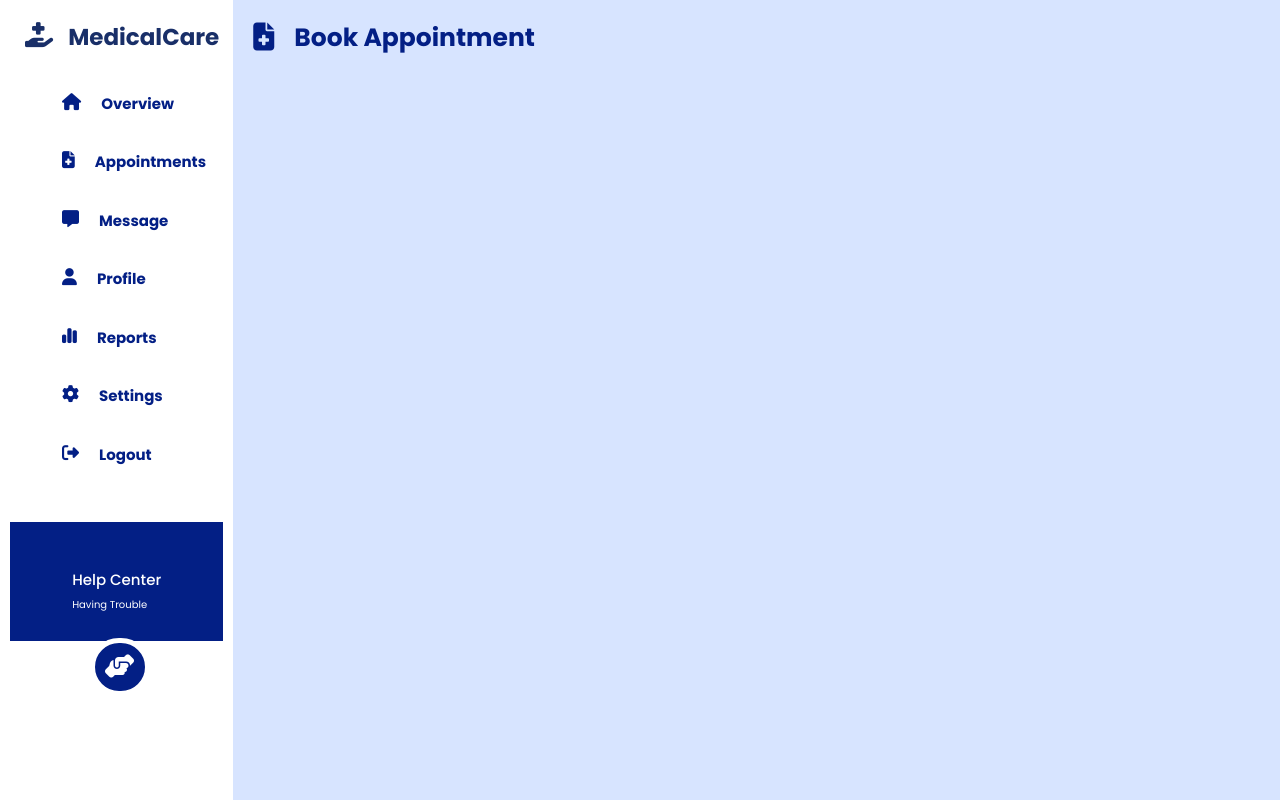
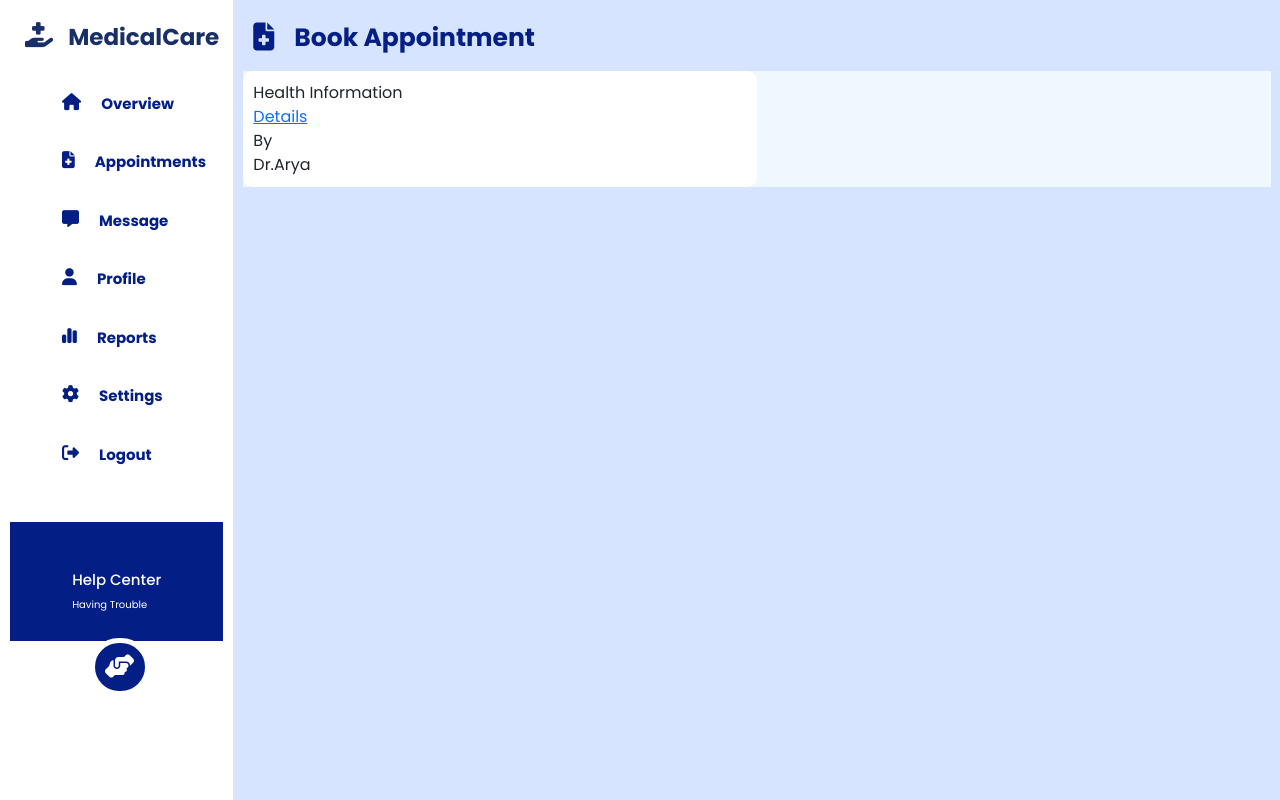
Before and after one commit to sarucm1017/Healthcare_Management-Frontend, a React (Create React App) app: page /patientReport in a window 1280 px wide. Built offline with nearby package versions, Linux system fonts and the light colour scheme; a web font is replaced by a local one.

Commit message:
report section

```diff
--- a/src/Componets/Layout/ReportSection/Patients/PatientsReports.jsx
+++ b/src/Componets/Layout/ReportSection/Patients/PatientsReports.jsx
@@ -1,4 +1,5 @@
 import React from "react";
+import  "./patientsreports.css"
 import PatientsdashboardSidesection from "../../Dashborad/Patients/PatientsdashboardSidesection";
 
 const PatientReport = () => {
@@ -22,14 +23,20 @@ const PatientReport = () => {
               </div>
               <div className="home_bodySection">
                 <div className="col-md-12">
-                  <div className="col-md-6">
+                  <div className="col-md-6 single_reports">
                     <div className="top_section">
-                      <div></div>
-                      <div></div>
+                      <div className="top_section_leftside">
+                        <p>Health Information</p>
+                      </div>
+                      <div className="top_section_rightside">
+                        <a href="">Details</a>
+                      </div>
                     </div>
                     <div className="bottom_section">
-                      <div></div>
-                      <div></div>
+                      <div className="bottom-section-rightside">
+                        <p>By</p>
+                        <p>Dr.Arya</p>
+                      </div>
                     </div>
                   </div>
                   <div className="col-md-6"></div>
--- a/src/Componets/Layout/ReportSection/Patients/patientsreports.css
+++ b/src/Componets/Layout/ReportSection/Patients/patientsreports.css
@@ -1,5 +1,11 @@
-.home_bodySection
-{
-    background-color:#F6F4F4
+.home_bodySection{
+    background-color: aliceblue;
+}
 
+.single_reports{
+    display: flex;
+    flex-direction: column;
+    padding: 10px 10px;
+    background-color: white;
+    border-radius: 10px;
 }
```
